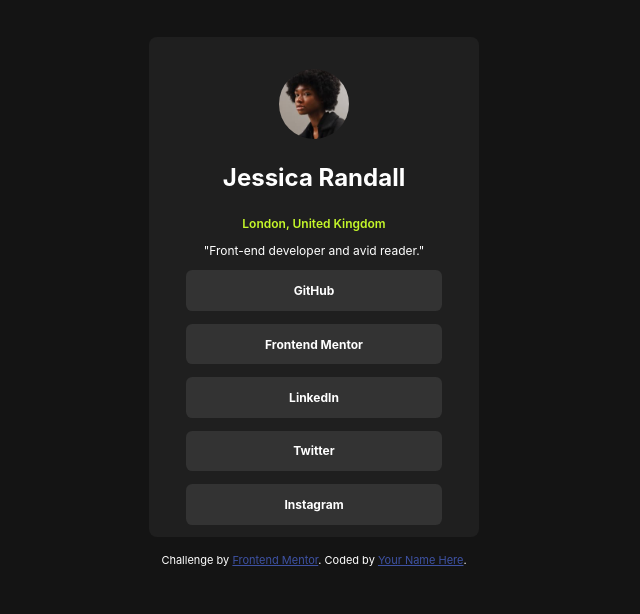
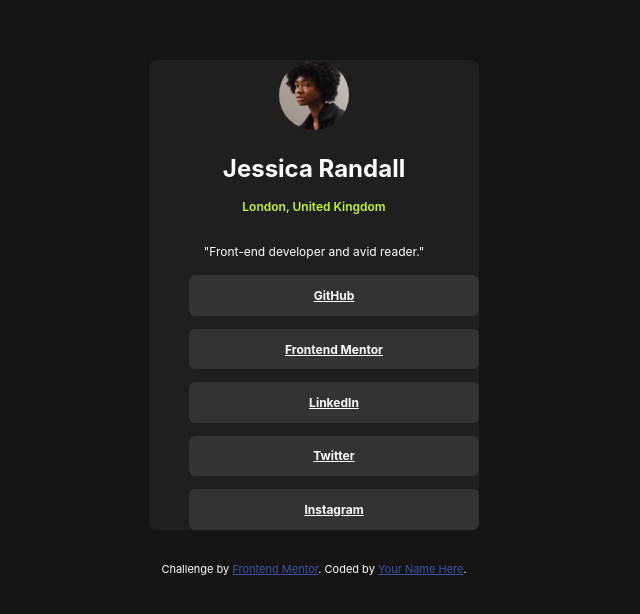
Before and after one commit to darren-2016/social-links-profile, a plain HTML site: page index.html in a window 1280 px wide. Shown: the part 106-720 px from the top of the page, without its empty margins (326-966 px from the left). Drawn offline with Linux system fonts and the light colour scheme; a web font is replaced by a local one.

Commit message:
Tweaking element dimensions and positions

```diff
--- a/index.html
+++ b/index.html
@@ -18,27 +18,35 @@
 </head>
 <body>
 
+  <main>
     <div class="container">
 
       <div class="avatar">
         <img src="./assets/images/avatar-jessica.jpeg" alt="avatar image">
       </div>
 
-    <p class="name">Jessica Randall</p>
+      <h1 class="name">Jessica Randall</h1>
       <p class="location">London, United Kingdom</p>
       <p class="role">"Front-end developer and avid reader."</p>
 
-    <p class="link">GitHub</p>
-    <p class="link">Frontend Mentor</p>
-    <p class="link">LinkedIn</p>
-    <p class="link">Twitter</p>
-    <p class="link">Instagram</p>
+      <div class="socials">
+        <ul>
+          <li><a href="#">GitHub</a></li>
+          <li><a href="#">Frontend Mentor</a></li>
+          <li><a href="#">LinkedIn</a></li>
+          <li><a href="#">Twitter</a></li>
+          <li><a href="#">Instagram</a></li>
+        </ul>
+      </div>
 
     </div>
+  </main>
 
+  <footer>
     <div class="attribution">
       Challenge by <a href="https://www.frontendmentor.io?ref=challenge" target="_blank">Frontend Mentor</a>.
       Coded by <a href="#">Your Name Here</a>.
     </div>
+  </footer>
 </body>
 </html>
--- a/styles.css
+++ b/styles.css
@@ -56,6 +56,7 @@ body {
   justify-content: center;
   font-weight: 700;
   font-size: 24px;
+  margin-top: 24px;
 }
 
 .container .location {
@@ -64,6 +65,7 @@ body {
   justify-content: center;
   font-weight: 600;
   font-size: 12px;
+  margin-top: 0px;
 }
 
 .container .role {
@@ -72,17 +74,35 @@ body {
   justify-content: center;
   font-weight: 400;
   font-size: 12px;
+  margin-top: 30px;
 }
 
-.container .link {
+.socials ul {
+
+}
+
+.socials ul li {
   background-color: var(--clr-grey);
   color: var(--clr-white);
   display: flex;
   justify-content: center;
   font-weight: 700;
   font-size: 12px;
-  width: 70%;
-  padding: 0.8rem;
+  width: 100%;
+  padding: 0.8rem 0;
   margin: 0.8rem auto;
   border-radius: 0.4rem;
 }
+
+.socials ul li a {
+  background-color: var(--clr-grey);
+  color: var(--clr-white);
+}
+
+.socials ul li a:hover {
+  color: var(--clr-green);
+}
+
+footer a:hover {
+  color: var(--clr-green);
+}
```
Lines whose indentation alone changed are shown as unchanged.
